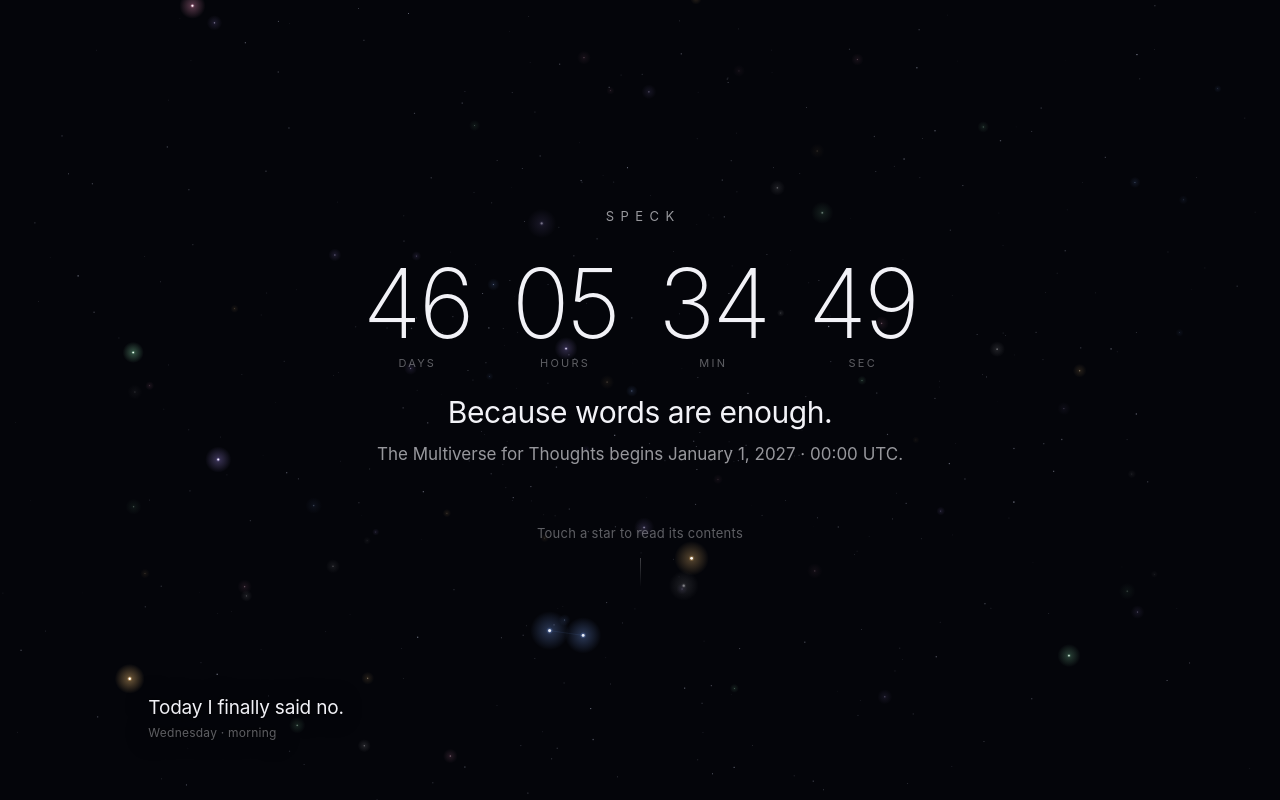
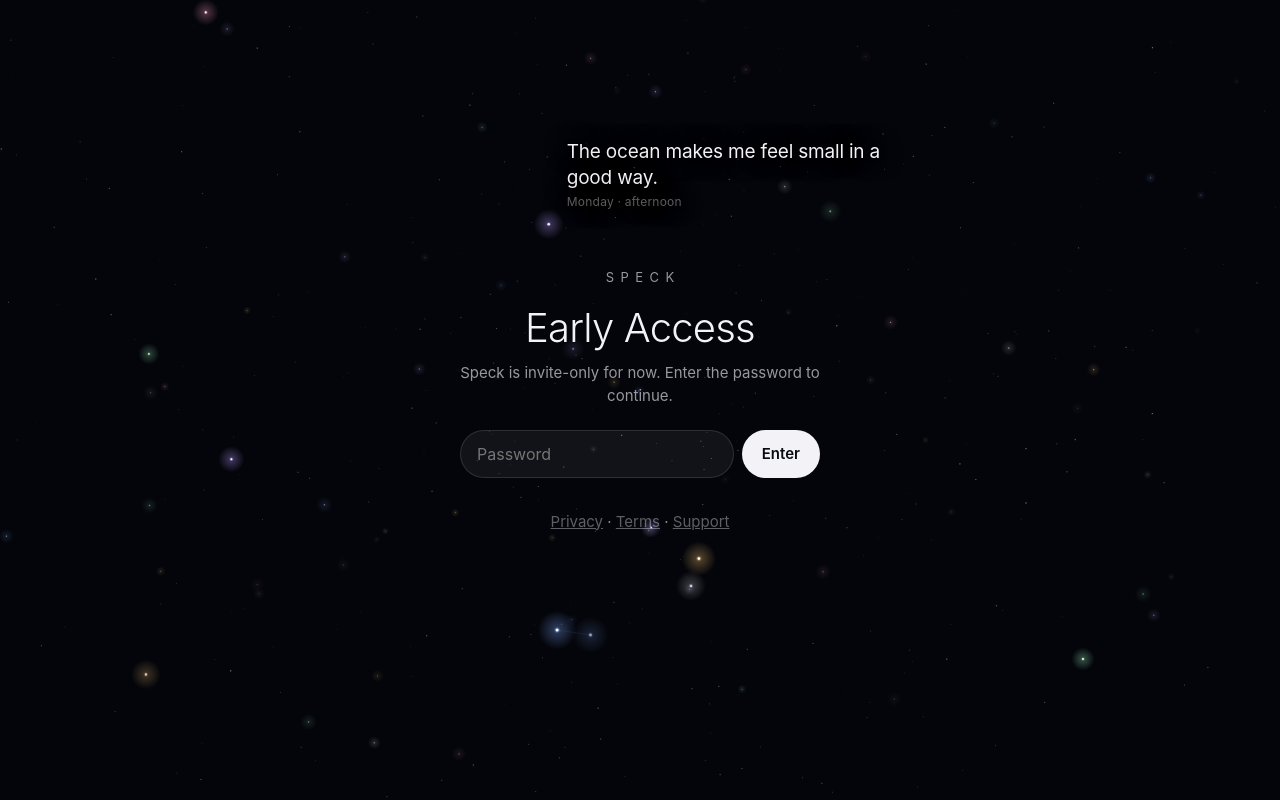
Before and after one commit to getspeck/getspeck.github.io, a plain HTML site: page index.html in a window 1280 px wide. Shown: the top 800 px of the page. Drawn offline with Linux system fonts and the light colour scheme; animation ran at ten frames a second.

Commit message:
Early Access password screen

```diff
--- a/index.html
+++ b/index.html
@@ -6,6 +6,7 @@
 <title>Speck — Because Words Are Enough</title>
 <meta name="description" content="A universe built from human thoughts. Release a thought, discover another, and become part of a sky that never stops growing.">
 <meta name="theme-color" content="#04050a">
+<meta name="robots" content="noindex">
 <meta property="og:title" content="Speck — Because Words Are Enough">
 <meta property="og:description" content="A universe built from human thoughts. Release a thought, discover another, and become part of a sky that never stops growing.">
 <style>
@@ -132,6 +133,22 @@
   #note { min-height: 22px; margin-top: 14px; text-align: center; font-size: 14px; color: var(--hope); opacity: 0; transition: opacity .4s; }
   #note.on { opacity: 1; }
 
+  /* Early Access gate: the page stays hidden until the password is entered. */
+  body.gated main, body.gated footer { display: none; }
+  /* The Sky stays live behind it: only the box takes taps; thoughts still open around it. */
+  #gate { position: fixed; inset: 0; z-index: 2; display: none; place-items: center; padding: 16px; pointer-events: none; }
+  #gate .box { pointer-events: auto; }
+  body.gated #gate { display: grid; }
+  #gate .box { width: 100%; max-width: 360px; text-align: center; }
+  #gate h1 { font: 300 clamp(30px, 7vw, 40px)/1.15 -apple-system, "SF Pro Display", "Inter", sans-serif; letter-spacing: -0.02em; margin: 18px 0 10px; }
+  #gate p { color: var(--dim); font-size: 15px; }
+  #gate form { display: flex; gap: 8px; margin-top: 22px; }
+  #gate input { flex: 1; min-width: 0; padding: 13px 16px; border-radius: 999px; border: 1px solid var(--line); background: rgba(242,242,247,.06);
+    color: var(--text); font: 16px -apple-system, "SF Pro Text", "Inter", sans-serif; outline: none; }
+  #gate input:focus { border-color: rgba(180,156,255,.6); }
+  #gate button { padding: 13px 20px; border-radius: 999px; border: 0; background: var(--text); color: #0a0b12; cursor: pointer;
+    font: 600 15px -apple-system, "SF Pro Text", "Inter", sans-serif; }
+  #gate .err { min-height: 20px; margin-top: 12px; font-size: 14px; color: #ff9cc8; }
   footer { position: relative; z-index: 2; text-align: center; padding: 40px 16px calc(48px + env(safe-area-inset-bottom)); color: var(--faint); font-size: 14px; }
   footer a { color: var(--dim); text-decoration: none; border-bottom: 1px solid var(--line); }
   footer a:hover { color: var(--text); }
@@ -154,7 +171,20 @@
   }
 </style>
 </head>
-<body>
+<body class="gated">
+<div id="gate" role="dialog" aria-labelledby="gateTitle">
+  <div class="box">
+    <div class="mark">Speck</div>
+    <h1 id="gateTitle">Early Access</h1>
+    <p>Speck is invite-only for now. Enter the password to continue.</p>
+    <form id="gateForm">
+      <input type="password" id="gatePass" placeholder="Password" autocomplete="current-password" aria-label="Password" required>
+      <button type="submit">Enter</button>
+    </form>
+    <p class="err" id="gateErr" role="status"></p>
+    <p><a href="privacy.html" style="color:var(--faint)">Privacy</a> · <a href="terms.html" style="color:var(--faint)">Terms</a> · <a href="support.html" style="color:var(--faint)">Support</a></p>
+  </div>
+</div>
 <canvas id="sky" aria-hidden="true"></canvas>
 <div class="veil" aria-hidden="true"></div>
 <div id="thought" aria-live="polite"></div>
@@ -285,6 +315,30 @@
 </footer>
 
 <script>
+// ---- Early Access gate ------------------------------------------------------
+// Only a SHA-256 of the password is in this file. It hides the page in the browser; it is
+// not server-side security (the source is public), so sign-ups are also closed server-side
+// if needed. Remove the gate (body class, #gate, this block, the robots meta) to open the site.
+const GATE_HASH = "29277112f23034a3528f01484782ecd47c39b307afbeb4c2dfc47d3f516ca125";
+const GATE_KEY = "speck.gate";
+async function gateHash(text) {
+  const d = await crypto.subtle.digest("SHA-256", new TextEncoder().encode("speck-gate:" + text));
+  return [...new Uint8Array(d)].map((b) => b.toString(16).padStart(2, "0")).join("");
+}
+function openGate() { document.body.classList.remove("gated"); }
+try { if (localStorage.getItem(GATE_KEY) === GATE_HASH) openGate(); } catch {}
+document.getElementById("gateForm").addEventListener("submit", async (e) => {
+  e.preventDefault();
+  const input = document.getElementById("gatePass");
+  if (await gateHash(input.value) === GATE_HASH) {
+    try { localStorage.setItem(GATE_KEY, GATE_HASH); } catch {}
+    openGate();
+  } else {
+    document.getElementById("gateErr").textContent = "That password isn’t right.";
+    input.select();
+  }
+});
+
 // ---- Settings -------------------------------------------------------------
 // Checkout links go here once payments are set up (Stripe / RevenueCat Web Billing).
 // RevenueCat Web Purchase Links (Stripe). Buyers don't need an account: RevenueCat emails
@@ -342,7 +396,7 @@ async function rpc(name, session) {
   const r = await fetch(`${SUPABASE_URL}/rest/v1/rpc/${name}`, {
     method: "POST", headers: { apikey: SUPABASE_KEY, Authorization: `Bearer ${session.access}`, "Content-Type": "application/json" }, body: "{}",
   });
-  if (!r.ok) throw new Error(`${name} ${r.status}`);
+  if (!r.ok) throw new Error(`${name} ${r.status} ${await r.text()}`);
   return r.json();
 }
 function showPlace(number) {
@@ -396,6 +450,7 @@ document.getElementById("appleButton").addEventListener("click", async (e) => {
     button.disabled = false;
     prepareApple().catch(() => {}); // a nonce is good for one attempt
     if (err?.error === "popup_closed_by_user" || err?.error === "user_cancelled_authorize") return;
+    if (String(err?.message).includes("waiting_list_closed")) return placeNote("The waiting list isn’t open yet. Check back soon.");
     if (err?.error === "popup_blocked_by_browser") return placeNote("Your browser blocked the Apple window. Allow pop-ups for getspeck.app and try again.");
     placeNote("Sign in didn’t go through. Please try again.");
   }
@@ -537,6 +592,7 @@ function glow(x, y, r, [R, G, B], a) {
 
 const thoughtEl = document.getElementById("thought");
 const heroWrap = document.querySelector(".hero .wrap");
+const gateBox = document.querySelector("#gate .box");
 let hotByUser = false, hotScroll = 0;
 function show(s, byUser = false) {
   hot = s; hotAt = performance.now(); hotByUser = byUser; hotScroll = scrollY;
@@ -591,7 +647,7 @@ function frame(now) {
   if (!atTop && hot && !hotByUser) hide();
   if (atTop && now - lastInput > 4000 && (!hot || now - hotAt > 5200)) {
     // Only lights clear of the headline, so a thought never lands on top of the words.
-    const box = heroWrap.getBoundingClientRect();
+    const box = (document.body.classList.contains("gated") ? gateBox : heroWrap).getBoundingClientRect();
     const near = specks.filter((s) => s.p && s.p[0] > W * 0.08 && s.p[0] < W * 0.78
       && ((s.p[1] > 90 && s.p[1] < box.top - 20) || (s.p[1] > box.bottom + 10 && s.p[1] < H - 110))
       && (!hot || s.text !== hot.text));
@@ -639,7 +695,7 @@ addEventListener("pointerup", (e) => {
 });
 // Lights are readable anywhere the Sky shows through, but not from under the page's words
 // or cards (main lets pointer events through to the Sky, so check the content's boxes).
-const CONTENT = "main h1, main h2, main h3, main p, main li, main .count, main .mark, main .eyebrow, main .card, footer p";
+const CONTENT = "#gate .box, main h1, main h2, main h3, main p, main li, main .count, main .mark, main .eyebrow, main .card, footer p";
 function overContent(x, y) {
   for (const el of document.querySelectorAll(CONTENT)) {
     if (el.hidden || el.closest("[hidden]")) continue;
```
